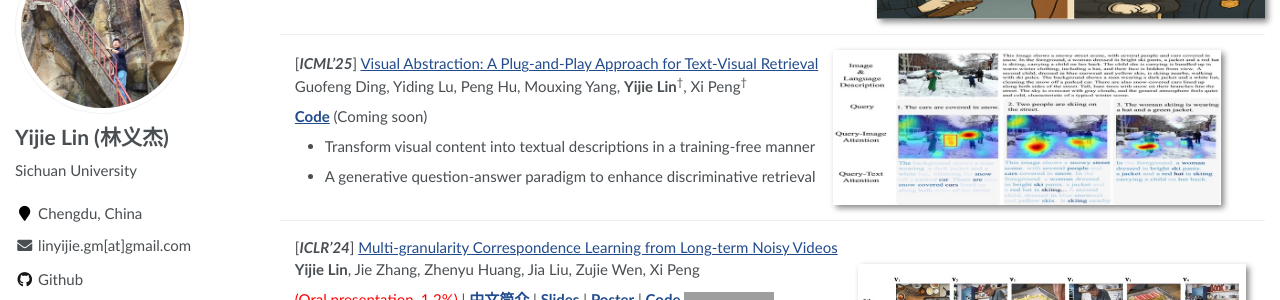
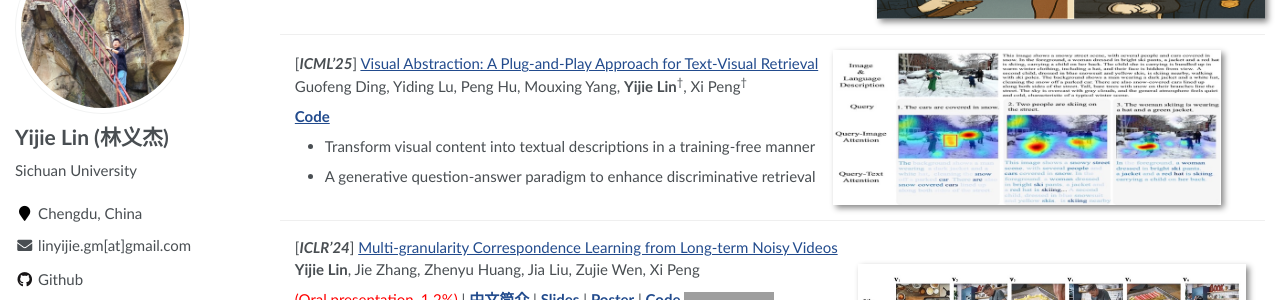
Before and after one commit to Lin-Yijie/Lin-Yijie.github.io, a Jekyll site: the page built from _pages/about.md, in a window 1280 px wide and 1400 px high, scrolled down 739 px. Shown: the part 150-450 px from the top of the window. Built offline with Jekyll 4.4.1, drawn with Linux system fonts in a browser that asks for light colours; grey boxes are pictures that could not be loaded.

Commit message:
update VISA

```diff
--- a/_pages/about.md
+++ b/_pages/about.md
@@ -94,7 +94,8 @@ Yiding Lu, Mouxing Yang, Dezhong Peng, Peng Hu, **Yijie Lin**<sup>†</sup>, Xi
 [<em>**ICML'25**</em>] [Visual Abstraction: A Plug-and-Play Approach for Text-Visual Retrieval](https://pengxi.me/wp-content/uploads/2025/05/2025ICML.pdf) \\
 Guofeng Ding, Yiding Lu, Peng Hu, Mouxing Yang, **Yijie Lin**<sup>†</sup>, Xi Peng<sup>†</sup>
 
-<a href="https://github.com/XLearning-SCU/2025-ICML-VISA"><strong>Code</strong></a> (Coming soon)
+<a href="https://github.com/XLearning-SCU/2025-ICML-VISA"><strong>Code</strong></a>
+
 <!-- \| -->
 <!-- <a href="https://github.com/XLearning-SCU/2024-ICLR-Norton"><strong>Code</strong></a> -->
 <!-- [![](https://img.shields.io/github/stars/XLearning-SCU/2025-ICML-VISA?style=social&label=Stars)](https://github.com/XLearning-SCU/2025-ICML-VISA) -->
--- a/assets/css/main.scss
+++ b/assets/css/main.scss
@@ -70,7 +70,8 @@
     // exceed medium using padding
     @include breakpoint($medium) {
         .paper-box-image{
-            justify-content: left;
+            // justify-content: left;
+            justify-content: flex-end;
             // padding-bottom: 0.5em;
             min-width: 200px;
             max-width: 40%;
```
